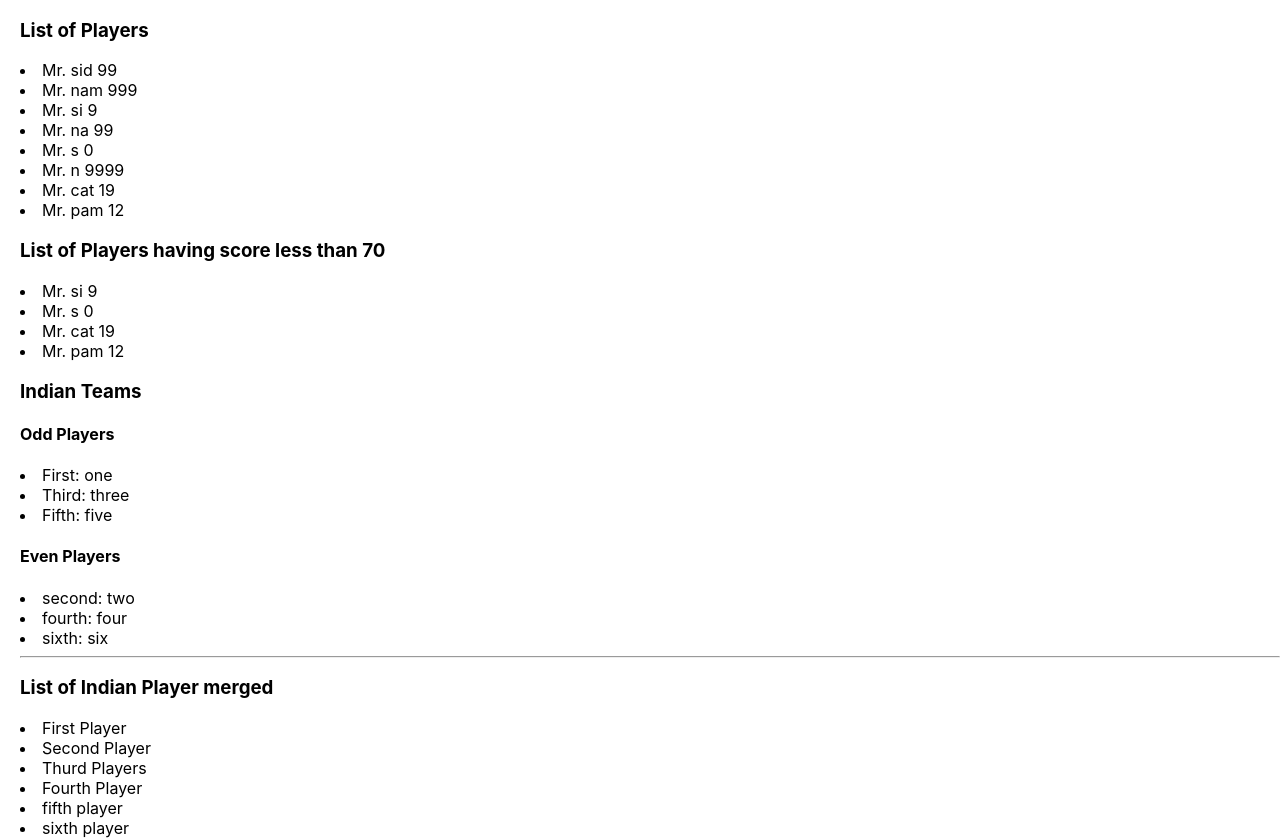
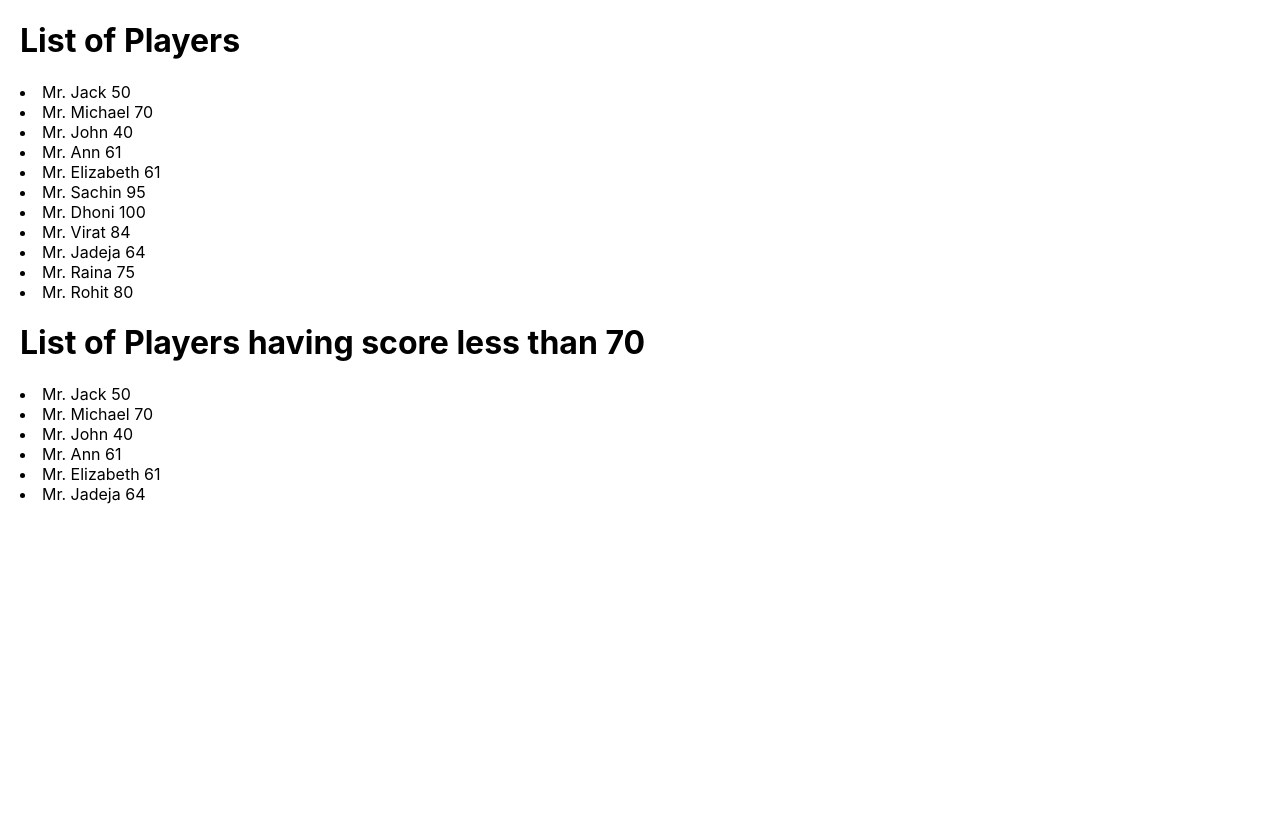
Before and after one commit to siddhant008/React-Hands-On, a React (Create React App) app: page / in a window 1280 px wide. After the commit the page ends 800 px from the top, so only its background shows below. Built offline with nearby package versions, Linux system fonts and the light colour scheme.

Commit message:
handson 6 created

```diff
--- a/src/App.js
+++ b/src/App.js
@@ -1,77 +1,98 @@
-import logo from './logo.svg';
-import './App.css';
+import logo from "./logo.svg";
+import "./App.css";
 
-import  ListofPlayers from "./components/ListofPlayers";
-import  ScoreLessthan70 from "./components/ScoreLessthan70";
-import  OddPlayers from "./components/OddPlayers";
-import EvenPlayers from './components/EvenPlayers';
-import ListofIndianPlayers from './components/ListofIndianPlayers';
+import ListofPlayers from "./components/ListofPlayers";
+import ScoreBelow70 from "./components/ScoreBelow70";
+import OddPlayers from "./components/OddPlayers";
+import EvenPlayers from "./components/EvenPlayers";
+import ListofIndianPlayers from "./components/ListofIndianPlayers";
 // import  IndianPlayers from "./components/IndianPlayers";
-
 
 function App() {
   const players = [
     {
-      name: "sid",
-      score: 99,
+      name: "Jack",
+      score: 50,
     },
     {
-      name: "nam",
-      score: 999,
+      name: "Michael",
+      score: 70,
     },
     {
-      name: "si",
-      score: 9,
+      name: "John",
+      score: 40,
     },
     {
-      name: "na",
-      score: 99,
+      name: "Ann",
+      score: 61,
     },
     {
-      name: "s",
-      score: 0,
+      name: "Elizabeth",
+      score: 61,
     },
     {
-      name: "n",
-      score: 9999,
+      name: "Sachin",
+      score: 95,
     },
     {
-      name: "cat",
-      score: 19,
+      name: "Dhoni",
+      score: 100,
     },
     {
-      name: "pam",
-      score: 12,
+      name: "Virat",
+      score: 84,
+    },
+    {
+      name: "Jadeja",
+      score: 64,
+    },
+    {
+      name: "Raina",
+      score: 75,
+    },
+    {
+      name: "Rohit",
+      score: 80,
     },
   ];
 
-  const IndianTeam = ['one', 'two', 'three', 'four', 'five', 'six']
+  const IndianTeam = [
+    "Sachin1",
+    "Dhoni2",
+    "Virat3",
+    "Rohit4",
+    "Yuvaraj5",
+    "Raina6",
+  ];
 
-  const T20Players=['First Player', 'Second Player', 'Thurd Players']
-  const RanjiTrophyPlayers = ['Fourth Player', 'fifth player', 'sixth player']
+  const T20Players = ["First Player", "Second Player", "Third Player"];
+  const RanjiTrophyPlayers = ["Fourth Player", "fifth player", "sixth player"];
 
- const IndianPlayers = [...T20Players, ...RanjiTrophyPlayers]
-
-  return (
-    <div className="App">
-      <h3>List of Players</h3>
-      <ListofPlayers players={players} />
-      <h3>List of Players having score less than 70</h3>
-      <ScoreLessthan70 players={players}/>
-
-      <div>
-        <h3>Indian Teams</h3>
-        <h4>Odd Players</h4>
+  const IndianPlayers = [...T20Players, ...RanjiTrophyPlayers];
+  var flag = true;
+  if (flag) {
+    return (
+      <div className="App">
+        <h1>List of Players</h1>
+        <ListofPlayers players={players} />
+        <h1>List of Players having score less than 70</h1>
+        <ScoreBelow70 players={players} />
+      </div>
+    );
+  } else {
+    return (
+      <div className="App">
+        <h1>Odd Players</h1>
         {OddPlayers(IndianTeam)}
-        <h4>Even Players</h4>
+        <hr/>
+        <h1>Even Players</h1>
         {EvenPlayers(IndianTeam)}
         <hr />
-        <h3>List of Indian Player merged</h3>
+        <h1>List of Indian Player merged</h1>
         <ListofIndianPlayers indianPlayers={IndianPlayers} />
       </div>
-
-    </div>
-  );
+    );
+  }
 }
 
 export default App;
--- /dev/null
+++ b/src/components/ScoreBelow70.js
@@ -0,0 +1,25 @@
+import React, { Component } from "react";
+
+class ScoreBelow70 extends Component {
+
+  players70 = [{}]
+
+  render() {
+    return this.props.players.map((item) => {
+      if(item.score <= 70) {
+        this.players70.push(item)
+        return (
+          <div>
+            <li>
+              Mr. {item.name} <span>{item.score}</span>
+            </li>
+          </div>
+        );
+      }
+    });
+
+
+  }
+}
+
+export default ScoreBelow70;
--- a/src/components/ScoreLessthan70.js
+++ /dev/null
@@ -1,63 +0,0 @@
-import React, { Component } from "react";
-
-class ScoreLesstha70 extends Component {
-  // constructor() {
-  //   super();
-  // }
-  players = [
-    {
-      name: "sid",
-      score: 99,
-    },
-    {
-      name: "nam",
-      score: 999,
-    },
-    {
-      name: "si",
-      score: 9,
-    },
-    {
-      name: "na",
-      score: 99,
-    },
-    {
-      name: "s",
-      score: 0,
-    },
-    {
-      name: "n",
-      score: 9999,
-    },
-    {
-      name: "cat",
-      score: 19,
-    },
-    {
-      name: "pam",
-      score: 12,
-    },
-  ];
-
-  players70 = [{}]
-
-  render() {
-    return this.props.players.map((item) => {
-      if(item.score <= 70) {
-        this.players70.push(item)
-        // console.log(this.players70)
-        return (
-          <div>
-            <li>
-              Mr. {item.name} <span>{item.score}</span>
-            </li>
-          </div>
-        );
-      }
-    });
-
-
-  }
-}
-
-export default ScoreLesstha70;
```
Also changed, not shown: src/components/ListofPlayers.js (+0 -66 lines).
